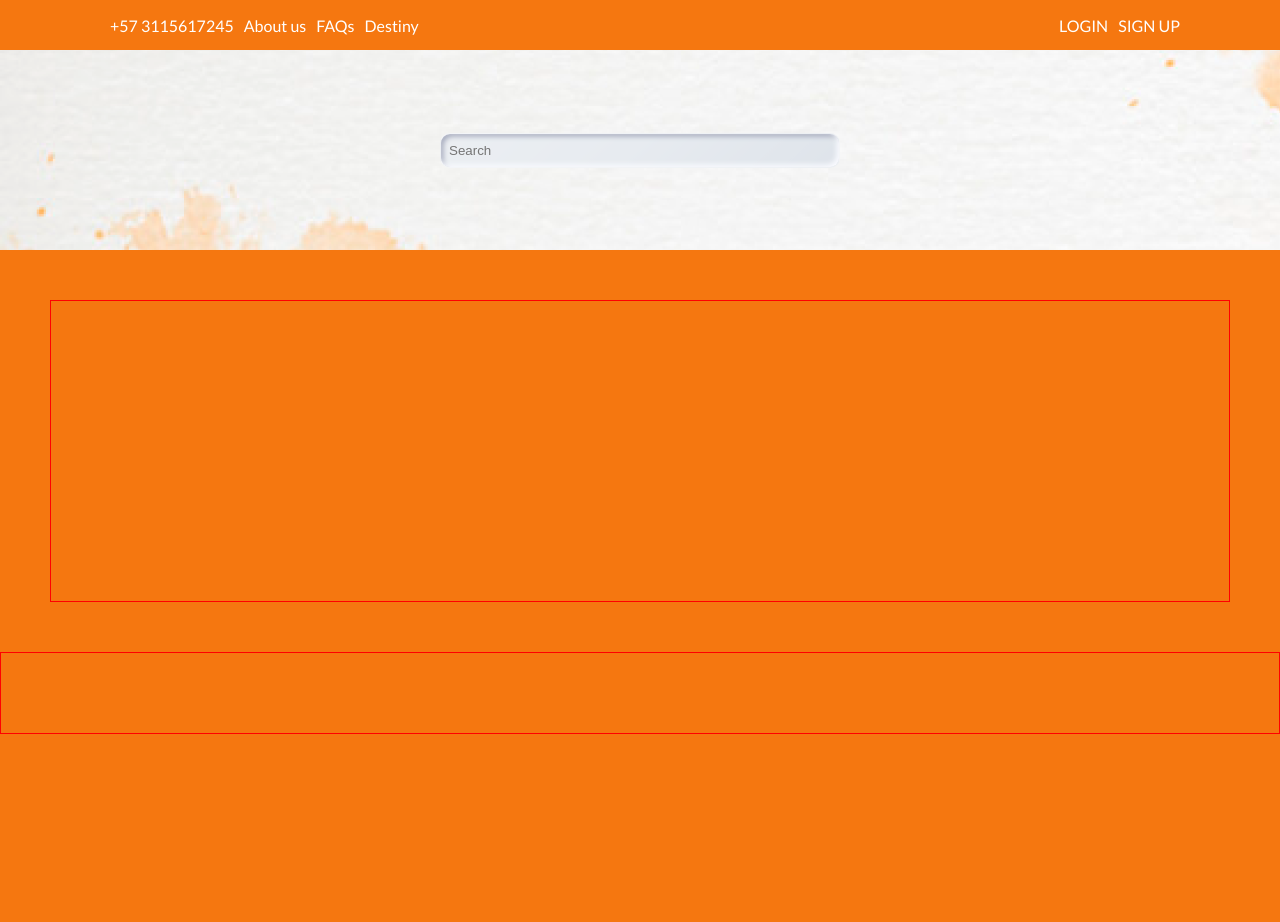
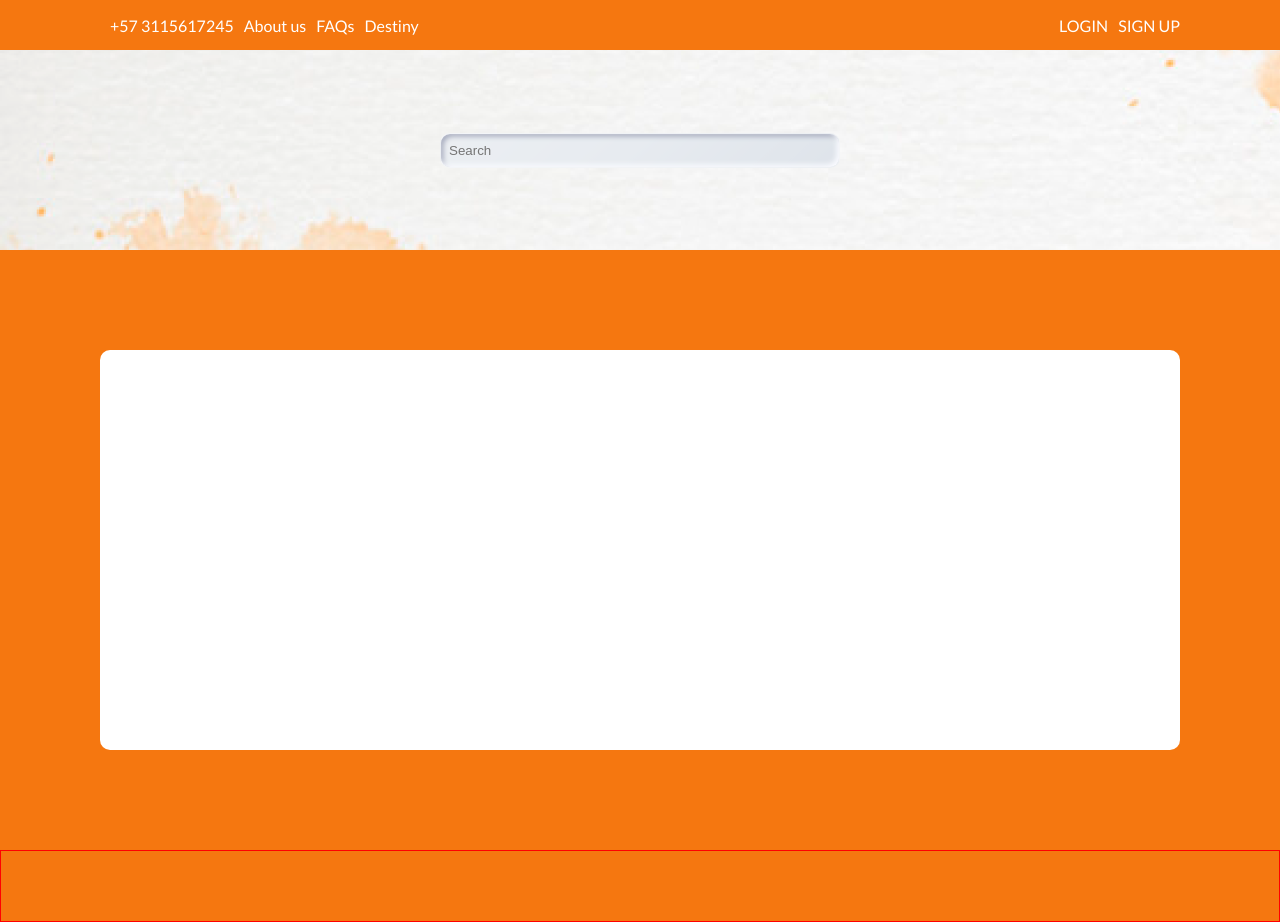
Before and after one commit to jshc27/Yobo.co, a plain HTML site: page index.html in a window 1280 px wide. Before the commit the page ends 800 px from the top, so only its background shows below. Drawn offline with Linux system fonts and the light colour scheme.

Commit message:
adding changes: main-styles

```diff
--- a/style.css
+++ b/style.css
@@ -80,13 +80,15 @@ nav ul {
 }
 
 .main-container {
-    border: 1px solid red;
-    height: 300px;
-    margin: 50px 50px;
+
+    height: 400px;
+    margin: 100px 100px;
+    background-color: white;
+    border-radius: 10px;
 }
 
 
 footer {
-    height: 80px;
+    height: 70px;
     border: 1px solid red;
 }
```
